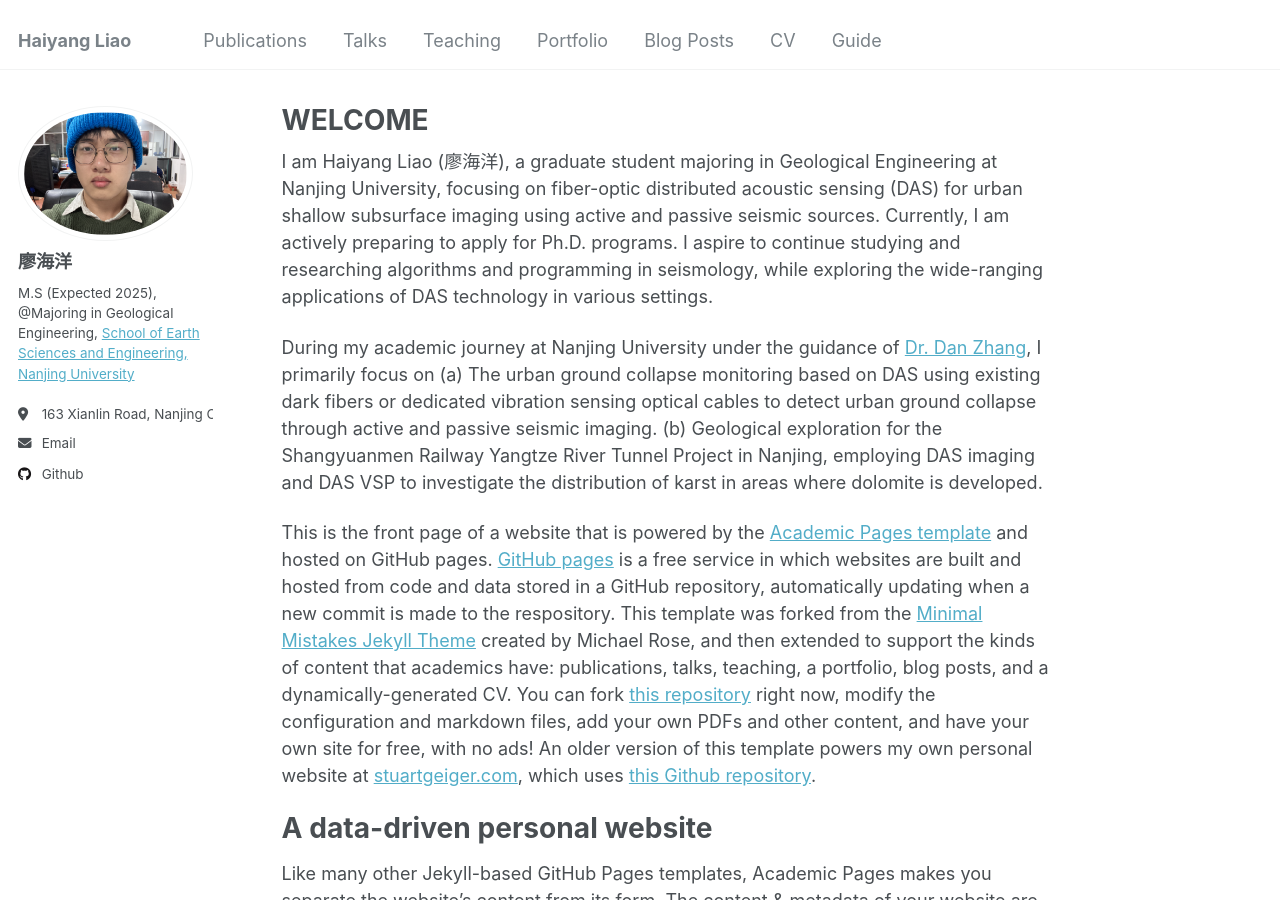
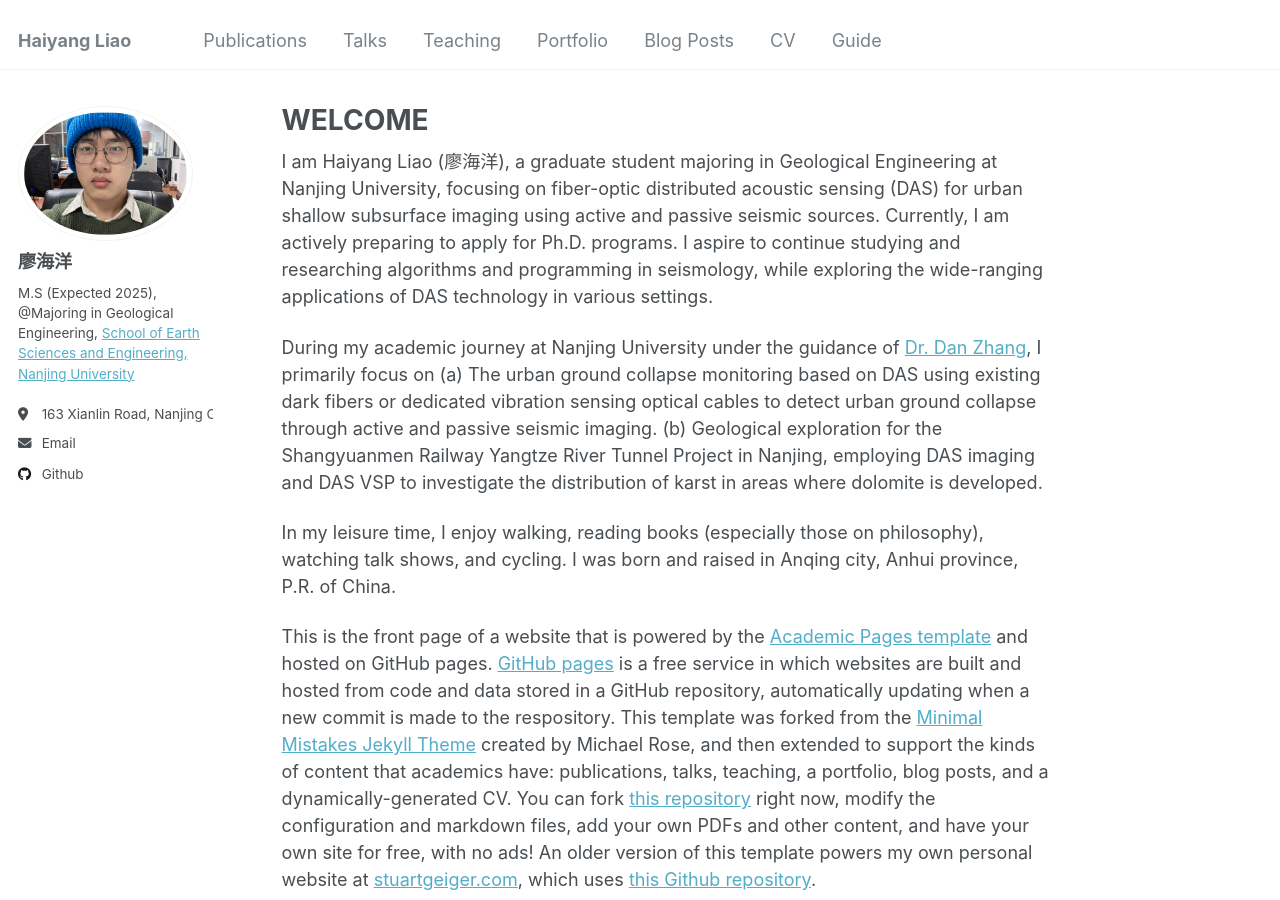
Before and after one commit to Whynot-cell/Whynot-cell.github.io, a Jekyll site: the page built from _pages/about.md, in a window 1280 px wide and 900 px high. Built offline with Jekyll 4.4.1, drawn with Linux system fonts in a browser that asks for light colours.

Commit message:
Update about.md

```diff
--- a/_pages/about.md
+++ b/_pages/about.md
@@ -11,7 +11,8 @@ I am Haiyang Liao (廖海洋), a graduate student majoring in Geological Enginee
 
 During my academic journey at Nanjing University under the guidance of [Dr. Dan Zhang](https://es.nju.edu.cn/geosensing/), I primarily focus on (a) The urban ground collapse monitoring based on DAS using existing dark fibers or dedicated vibration sensing optical cables to detect urban ground collapse through active and passive seismic imaging. (b) Geological exploration for the Shangyuanmen Railway Yangtze River Tunnel Project in Nanjing, employing DAS imaging and DAS VSP to investigate the distribution of karst in areas where dolomite is developed.
 
-
+In my leisure time, I enjoy walking, reading books (especially those on philosophy), watching talk shows, and cycling.
+I was born and raised in Anqing city, Anhui province, P.R. of China.
 
 This is the front page of a website that is powered by the [Academic Pages template](https://github.com/academicpages/academicpages.github.io) and hosted on GitHub pages. [GitHub pages](https://pages.github.com) is a free service in which websites are built and hosted from code and data stored in a GitHub repository, automatically updating when a new commit is made to the respository. This template was forked from the [Minimal Mistakes Jekyll Theme](https://mmistakes.github.io/minimal-mistakes/) created by Michael Rose, and then extended to support the kinds of content that academics have: publications, talks, teaching, a portfolio, blog posts, and a dynamically-generated CV. You can fork [this repository](https://github.com/academicpages/academicpages.github.io) right now, modify the configuration and markdown files, add your own PDFs and other content, and have your own site for free, with no ads! An older version of this template powers my own personal website at [stuartgeiger.com](http://stuartgeiger.com), which uses [this Github repository](https://github.com/staeiou/staeiou.github.io).
 
```
